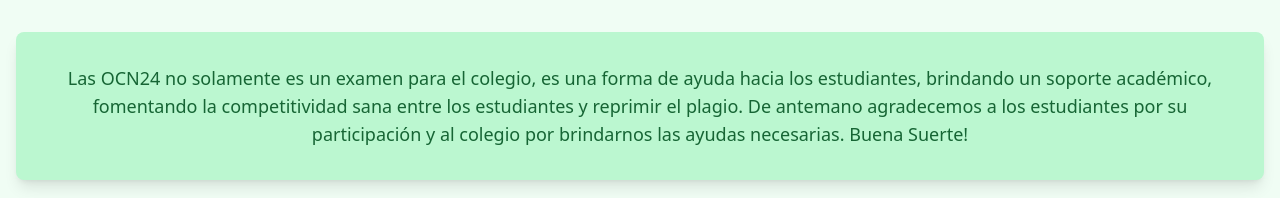
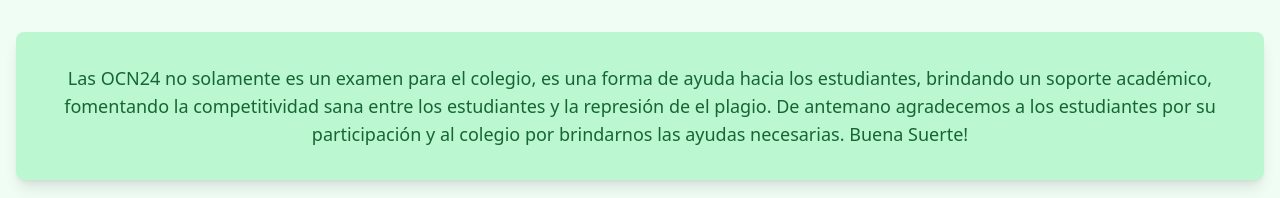
Before and after one commit to cirosanchez/ocn, a Next.js app: page / in a window 1280 px wide. Shown: the part 200-398 px from the top of the page. Built offline with nearby package versions, Linux system fonts and the light colour scheme.

Commit message:
modified home page

```diff
--- a/app/page.tsx
+++ b/app/page.tsx
@@ -70,7 +70,7 @@ export default function Component() {
                 <div className="bg-green-200 p-8 rounded-lg shadow-lg">
                   <p className="text-green-800 text-lg">
                     Las OCN24 no solamente es un examen para el colegio, es una forma de ayuda hacia los estudiantes, brindando un
-                      soporte académico, fomentando la competitividad sana entre los estudiantes y reprimir el plagio.
+                      soporte académico, fomentando la competitividad sana entre los estudiantes y la represión de el plagio.
 
                       De antemano agradecemos a los estudiantes por su participación y al colegio por brindarnos las ayudas necesarias. Buena Suerte!
                   </p>
```
